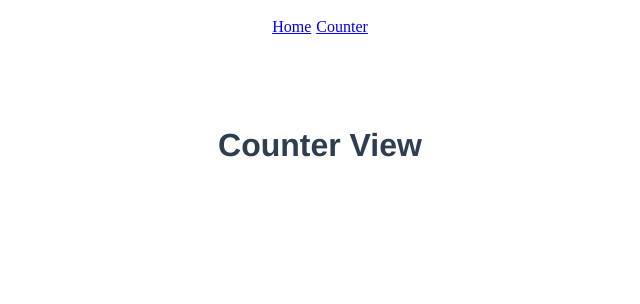
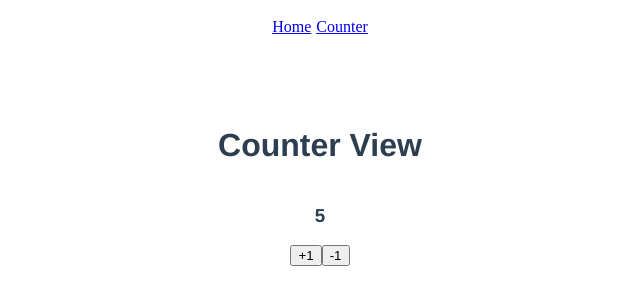
Before and after one commit to jorgejimenez98/vue-composition-api-resume, a Vue app: page /#/counter in a window 1280 px wide. Shown: the top 304 px of the page, without its empty margins (320-960 px from the left). Built offline with nearby package versions, Linux system fonts and the light colour scheme.

Commit message:
feat(counter): add setup

```diff
--- a/src/views/Counter.vue
+++ b/src/views/Counter.vue
@@ -1,14 +1,36 @@
-<!-- eslint-disable vue/multi-word-component-names -->
 <template>
-    <h1>Counter View</h1>
+  <h1>Counter View</h1>
+
+  <h3>{{ counter }}</h3>
+
+  <div>
+    <button @click="increase">+1</button>
+    <button @click="decrease">-1</button>
+  </div>
 </template>
 
 <script>
-    export default {
-        name: 'counter-view'
-    }
+import { ref } from "vue";
+
+export default {
+  name: "counter-view",
+  props: {},
+  emits: [],
+
+  setup() {
+    const counter = ref(5);
+
+    return {
+      // Data
+      counter,
+
+      // Methods
+      increase: () => counter.value++,
+      decrease: () => counter.value--
+    };
+  },
+};
 </script>
 
 <style lang="scss" scoped>
-
 </style>
```
